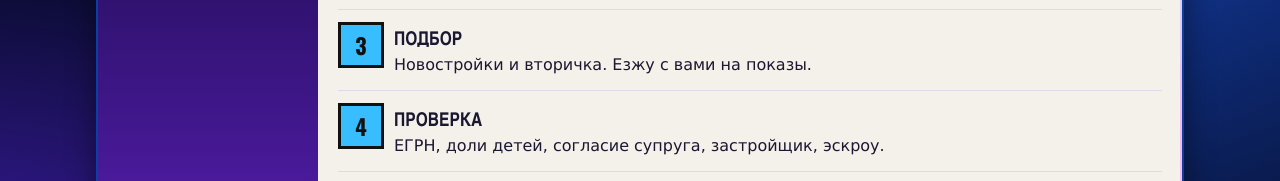
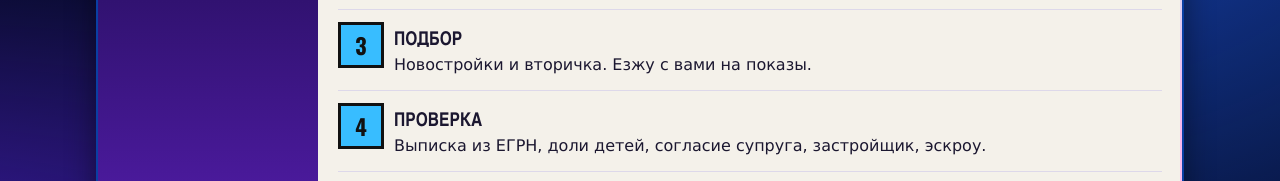
Before and after one commit to levgorohov2006-afk/levgorohov2006-afk.github.io, a plain HTML site: page larisa-nedvizhimost-agent/index.html in a window 1280 px wide. Shown: the part 5004-5185 px from the top of the page. Drawn offline with nearby package versions, Linux system fonts and the light colour scheme.

Commit message:
Сайт Ларисы: «Выписка из ЕГРН» и в шагах работы
Co-Authored-By: Claude Opus 5.5 <noreply@anthropic.com>
Claude-Session: https://claude.ai/code/session_01QgNxmbex3jTwAmvy4nwsu1

```diff
--- a/larisa-nedvizhimost-agent/index.html
+++ b/larisa-nedvizhimost-agent/index.html
@@ -627,7 +627,7 @@ main,footer,.ticker{position:relative;z-index:2}
           <li><div><b>Знакомство</b>Разбираю запрос, бюджет и комфортный ежемесячный платёж.</div></li>
           <li><div><b>Ипотека</b>Подбираю программу и банк, считаю льготы, подаю заявку.</div></li>
           <li><div><b>Подбор</b>Новостройки и вторичка. Езжу с вами на показы.</div></li>
-          <li><div><b>Проверка</b>ЕГРН, доли детей, согласие супруга, застройщик, эскроу.</div></li>
+          <li><div><b>Проверка</b>Выписка из ЕГРН, доли детей, согласие супруга, застройщик, эскроу.</div></li>
           <li><div><b>Сделка и ключи</b>Подписание и регистрация. Лариса рядом, пока ключи не у вас.</div></li>
         </ol>
         <div class="progress" id="prog"><i></i></div>
```
